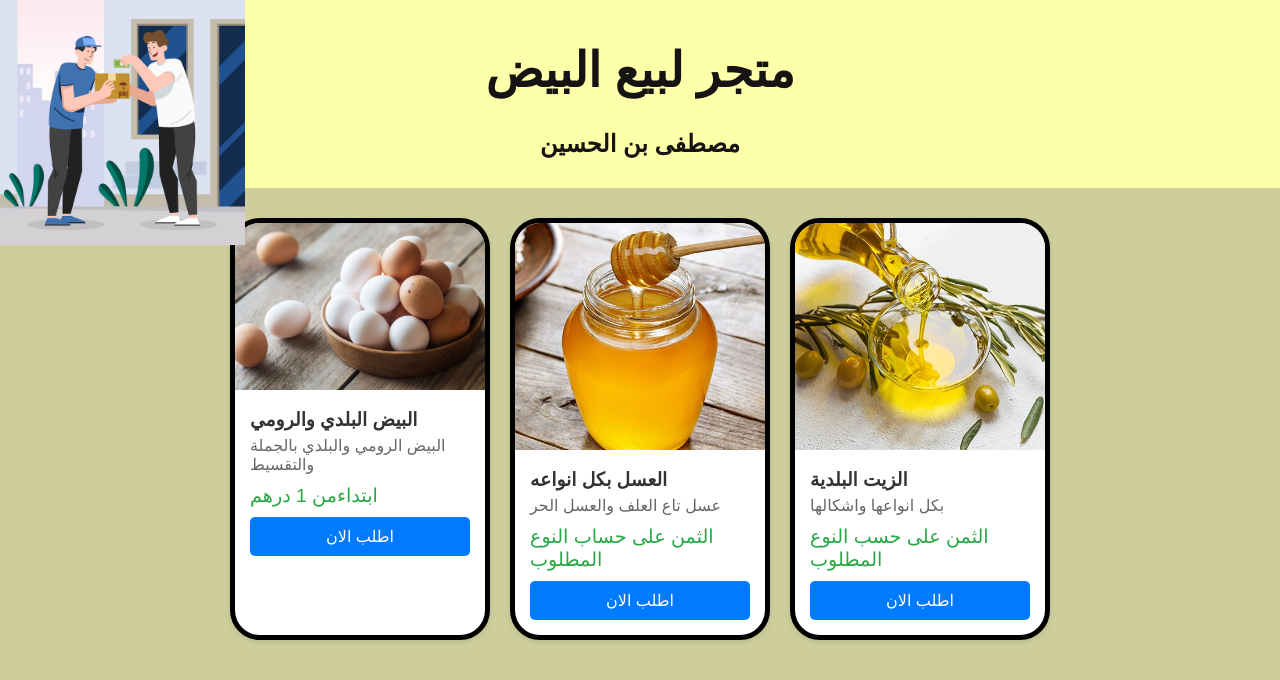
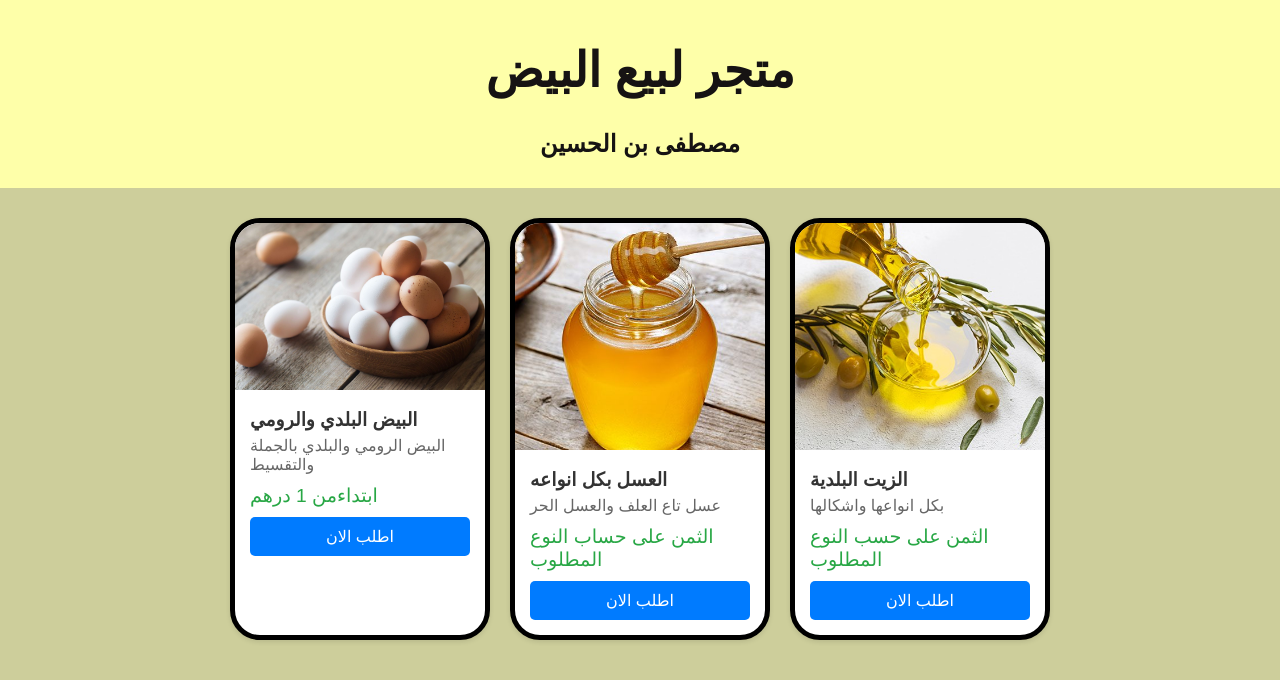
Before and after one commit to LASFAR10/LASFAR, a plain HTML site: page index.html in a window 1280 px wide. Drawn offline with Linux system fonts and the light colour scheme.

Commit message:
Update index.html

```diff
--- a/index.html
+++ b/index.html
@@ -86,13 +86,7 @@
             background-color: #0056b3;
         }
 
-        .top-left-image {
-            position: absolute;
-            top: 0;
-            left: 0;
-            width: 245px;
-            height: auto;
-        }
+
 
         /* Media Queries for smaller screens */
         @media (max-width: 768px) {
@@ -135,7 +129,7 @@
     </style>
 </head>
 <body>
-    <img src="seller.avif" alt="Top Left Image" class="top-left-image">
+
     <header>
         <h1>متجر لبيع البيض</h1>
         <h2>مصطفى بن الحسين</h2>
```
